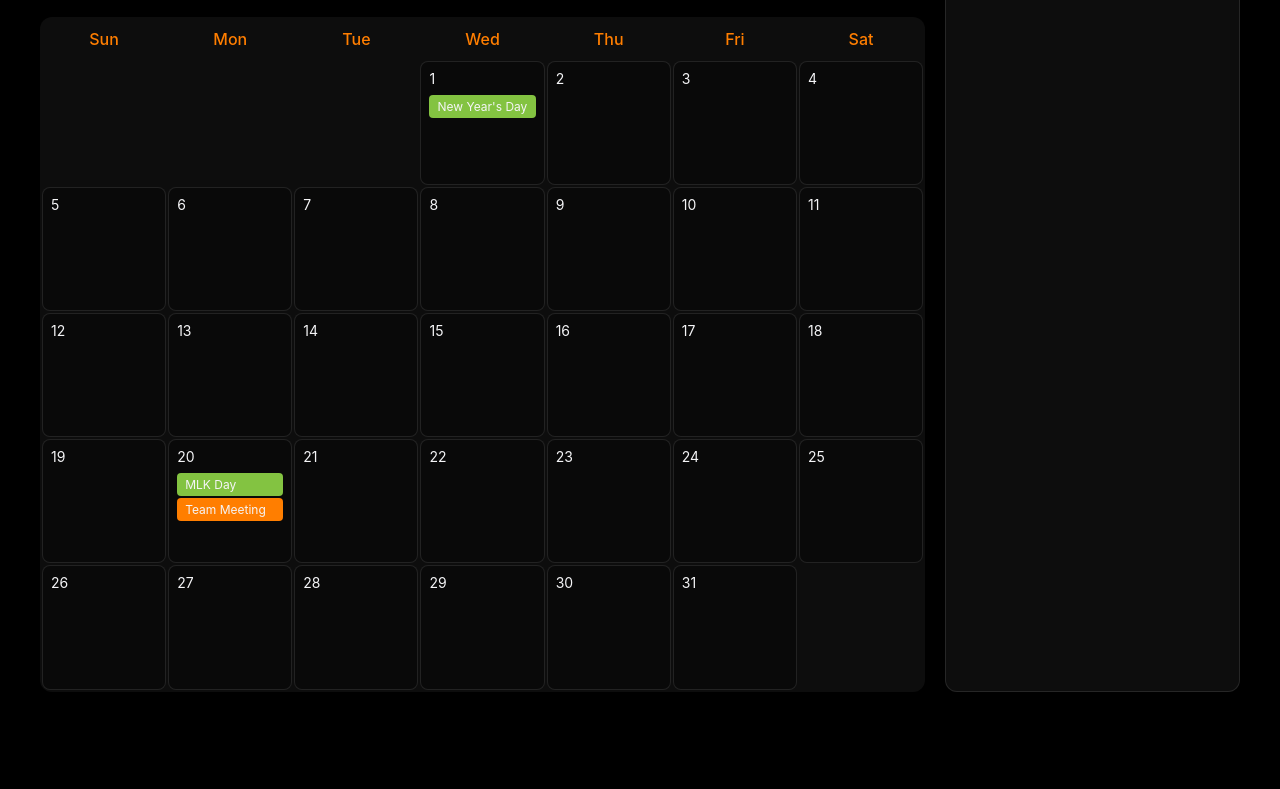
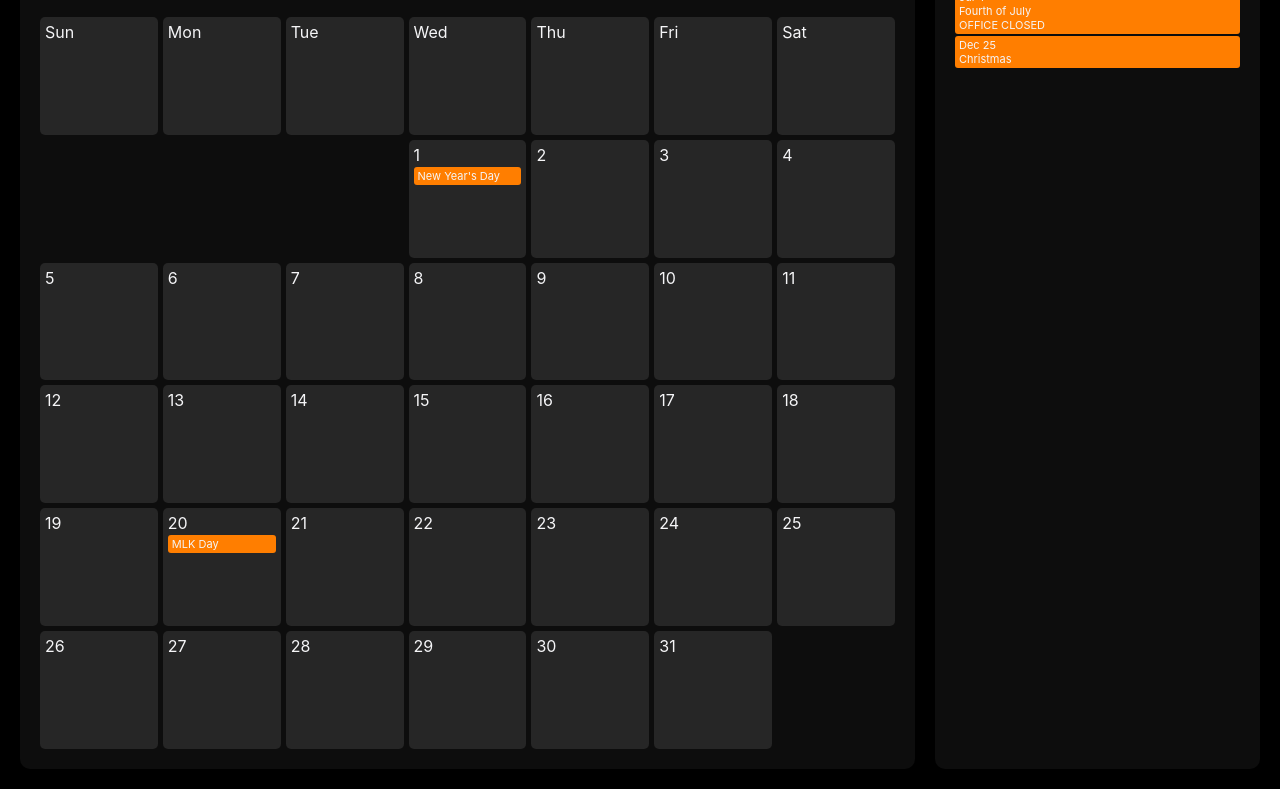
Before and after one commit to Finn4PF/notthefee-website, a website: page calendar.html in a window 1280 px wide. Shown: the part 112-901 px from the top of the page. Before the commit the page ends 844 px from the top, so only its background shows below. Drawn offline with Linux system fonts and the light colour scheme.

Commit message:
Fix calendar implementation

```diff
--- a/calendar.html
+++ b/calendar.html
@@ -3,142 +3,100 @@
 <head>
     <meta charset="UTF-8">
     <meta name="viewport" content="width=device-width, initial-scale=1.0">
-    <title>Calendar - NotTheFee</title>
+    <title>NotTheFee Calendar</title>
     <style>
         :root {
             --primary: #ff7e00;
             --secondary: #83c341;
             --background: #000;
             --text: #f5f5f7;
-            --glass: rgba(255, 255, 255, 0.05);
-            --glass-hover: rgba(255, 126, 0, 0.1);
         }
 
         body {
+            margin: 0;
+            padding: 0;
             background: var(--background);
             color: var(--text);
-            font-family: 'SF Pro Display', -apple-system, BlinkMacSystemFont, sans-serif;
-            margin: 0;
+            font-family: -apple-system, system-ui, BlinkMacSystemFont, "Segoe UI", Roboto;
+        }
+
+        .calendar-container {
+            padding: 20px;
+            display: flex;
+            gap: 20px;
+        }
+
+        .calendar-main {
+            flex: 3;
+            background: rgba(255, 255, 255, 0.05);
+            border-radius: 10px;
             padding: 20px;
         }
 
-        .calendar-container {
-            display: grid;
-            grid-template-columns: 3fr 1fr;
+        .month-header {
+            display: flex;
+            justify-content: center;
+            align-items: center;
             gap: 20px;
-            max-width: 1200px;
-            margin: 0 auto;
-            background: rgba(0, 0, 0, 0.8);
-            backdrop-filter: blur(20px);
-            border-radius: 20px;
-            padding: 20px;
+            margin-bottom: 20px;
+        }
+
+        .month-header button {
+            background: var(--primary);
+            border: none;
+            color: white;
+            padding: 5px 10px;
+            border-radius: 5px;
+            cursor: pointer;
         }
 
         .calendar-grid {
             display: grid;
             grid-template-columns: repeat(7, 1fr);
-            gap: 2px;
-            background: var(--glass);
-            padding: 2px;
-            border-radius: 12px;
+            gap: 5px;
         }
 
         .calendar-day {
-            background: rgba(0, 0, 0, 0.3);
             aspect-ratio: 1;
-            padding: 8px;
-            min-height: 80px;
-            border: 1px solid rgba(255, 255, 255, 0.1);
-            border-radius: 8px;
-            transition: all 0.3s ease;
-        }
-
-        .calendar-day:hover {
-            border-color: var(--primary);
-            transform: translateY(-2px);
+            padding: 5px;
+            background: rgba(255, 255, 255, 0.1);
+            border-radius: 5px;
         }
 
         .event {
-            font-size: 12px;
-            padding: 4px 8px;
+            font-size: 11px;
+            padding: 2px 4px;
             margin: 2px 0;
-            border-radius: 4px;
+            border-radius: 3px;
             white-space: nowrap;
             overflow: hidden;
             text-overflow: ellipsis;
         }
 
-        .event.meeting { background: var(--primary); }
-        .event.holiday { background: var(--secondary); }
-        .event.birthday { background: #5856D6; }
+        .event.holiday { background: var(--primary); }
+        .event.meeting { background: var(--secondary); }
 
         .upcoming-events {
-            background: var(--glass);
+            flex: 1;
+            background: rgba(255, 255, 255, 0.05);
+            border-radius: 10px;
             padding: 20px;
-            border-radius: 12px;
-            border: 1px solid rgba(255, 255, 255, 0.1);
-        }
-
-        .day-number {
-            font-size: 14px;
-            margin-bottom: 8px;
-            color: var(--text);
-        }
-
-        .header {
-            text-align: center;
-            padding: 10px;
-            font-weight: 500;
-            color: var(--primary);
-        }
-
-        nav {
-            margin-bottom: 20px;
-            display: flex;
-            justify-content: space-between;
-            align-items: center;
-        }
-
-        .month-nav {
-            display: flex;
-            gap: 10px;
-            align-items: center;
-        }
-
-        .nav-btn {
-            background: var(--primary);
-            border: none;
-            color: var(--background);
-            padding: 8px 16px;
-            border-radius: 6px;
-            cursor: pointer;
-            transition: transform 0.3s ease;
-        }
-
-        .nav-btn:hover {
-            transform: scale(1.05);
         }
     </style>
 </head>
 <body>
     <div class="calendar-container">
         <div class="calendar-main">
-            <nav>
-                <div class="month-nav">
-                    <button class="nav-btn prev-month">&lt;</button>
-                    <h2 id="currentMonth">January 2024</h2>
-                    <button class="nav-btn next-month">&gt;</button>
-                </div>
-            </nav>
-            <div class="calendar-grid">
-                <!-- Will be populated by JS -->
+            <div class="month-header">
+                <button class="prev-month">&lt;</button>
+                <h2 id="currentMonth">January 2025</h2>
+                <button class="next-month">&gt;</button>
             </div>
+            <div class="calendar-grid"></div>
         </div>
         <div class="upcoming-events">
             <h3>Upcoming Events</h3>
-            <div id="eventsList">
-                <!-- Will be populated by JS -->
-            </div>
+            <div id="eventsList"></div>
         </div>
     </div>
     <script src="js/calendar.js"></script>
--- a/js/calendar.js
+++ b/js/calendar.js
@@ -2,58 +2,51 @@
 const calendar = {
     currentDate: new Date(2025, 0, 1),
     events: {
-        "2025-01-01": [
-            { title: "New Year's Day", type: "holiday" },
-        ],
-        "2025-01-20": [
-            { title: "MLK Day", type: "holiday" },
-            { title: "Team Meeting", type: "meeting" }
-        ],
-        // More 2025 events
+        "2025-01-01": [{ title: "New Year's Day", type: "holiday" }],
+        "2025-01-20": [{ title: "MLK Day", type: "holiday" }],
+        "2025-02-14": [{ title: "Valentine's Day", type: "holiday" }],
+        "2025-07-04": [{ title: "Fourth of July", type: "holiday", description: "OFFICE CLOSED" }],
+        "2025-12-25": [{ title: "Christmas", type: "holiday" }]
     },
 
     init() {
         this.renderCalendar();
         this.renderUpcomingEvents();
         this.setupEventListeners();
+        this.updateMonthDisplay();
     },
 
     setupEventListeners() {
-        // Month navigation
-        document.querySelector('.prev-month').addEventListener('click', () => {
+        document.querySelector('.prev-month').onclick = () => {
             this.currentDate.setMonth(this.currentDate.getMonth() - 1);
+            this.updateMonthDisplay();
             this.renderCalendar();
+        };
+
+        document.querySelector('.next-month').onclick = () => {
+            this.currentDate.setMonth(this.currentDate.getMonth() + 1);
             this.updateMonthDisplay();
-        });
-
-        document.querySelector('.next-month').addEventListener('click', () => {
-            this.currentDate.setMonth(this.currentDate.getMonth() + 1);
             this.renderCalendar();
-            this.updateMonthDisplay();
-        });
+        };
     },
 
     updateMonthDisplay() {
-        const monthYear = document.getElementById('currentMonth');
-        monthYear.textContent = this.currentDate.toLocaleString('default', {
-            month: 'long',
-            year: 'numeric'
-        });
+        document.getElementById('currentMonth').textContent =
+            this.currentDate.toLocaleString('default', { month: 'long', year: 'numeric' });
     },
 
     renderCalendar() {
         const grid = document.querySelector('.calendar-grid');
         grid.innerHTML = '';
 
-        // Add day headers
+        // Add weekday headers
         ['Sun', 'Mon', 'Tue', 'Wed', 'Thu', 'Fri', 'Sat'].forEach(day => {
             const header = document.createElement('div');
-            header.className = 'header';
+            header.className = 'calendar-day header';
             header.textContent = day;
             grid.appendChild(header);
         });
 
-        // Get first day of month and number of days
         const firstDay = new Date(this.currentDate.getFullYear(), this.currentDate.getMonth(), 1);
         const lastDay = new Date(this.currentDate.getFullYear(), this.currentDate.getMonth() + 1, 0);
 
@@ -67,14 +60,12 @@ const calendar = {
             const cell = document.createElement('div');
             cell.className = 'calendar-day';
 
-            // Add day number
-            const dayNumber = document.createElement('div');
-            dayNumber.className = 'day-number';
-            dayNumber.textContent = day;
-            cell.appendChild(dayNumber);
+            const dayNum = document.createElement('div');
+            dayNum.textContent = day;
+            cell.appendChild(dayNum);
 
-            // Add events for this day
             const date = `${this.currentDate.getFullYear()}-${String(this.currentDate.getMonth() + 1).padStart(2, '0')}-${String(day).padStart(2, '0')}`;
+
             if (this.events[date]) {
                 this.events[date].forEach(event => {
                     const eventDiv = document.createElement('div');
@@ -90,7 +81,21 @@ const calendar = {
 
     renderUpcomingEvents() {
         const list = document.getElementById('eventsList');
-        // Implementation for upcoming events
+        const today = new Date();
+        const upcoming = Object.entries(this.events)
+            .filter(([date]) => new Date(date) >= today)
+            .sort(([a], [b]) => new Date(a) - new Date(b))
+            .slice(0, 5);
+
+        list.innerHTML = upcoming.map(([date, events]) =>
+            events.map(event => `
+                <div class="event ${event.type}">
+                    <div>${new Date(date).toLocaleDateString('default', {month: 'short', day: 'numeric'})}</div>
+                    <div>${event.title}</div>
+                    ${event.description ? `<div>${event.description}</div>` : ''}
+                </div>
+            `).join('')
+        ).join('');
     }
 };
 
```
